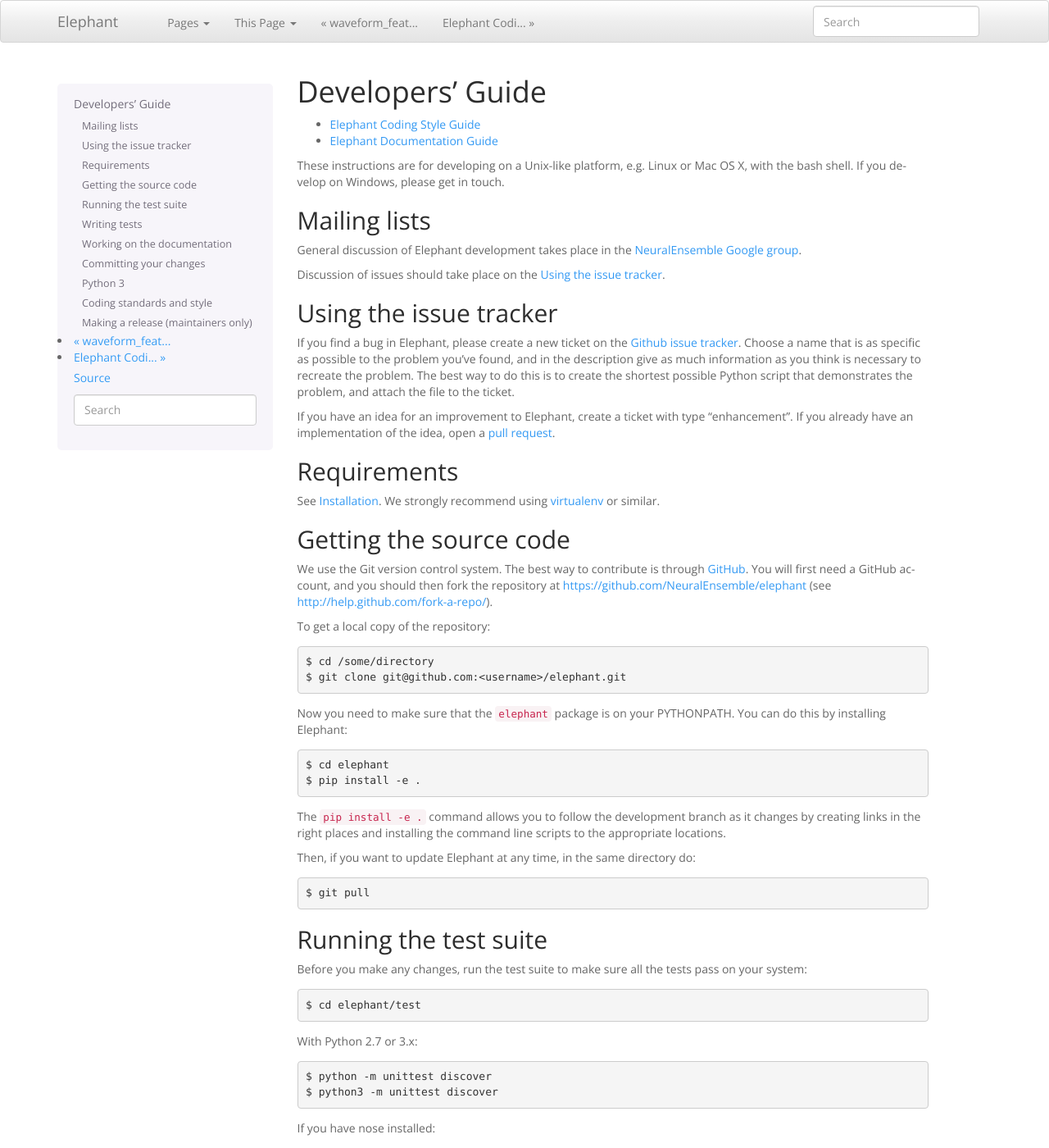
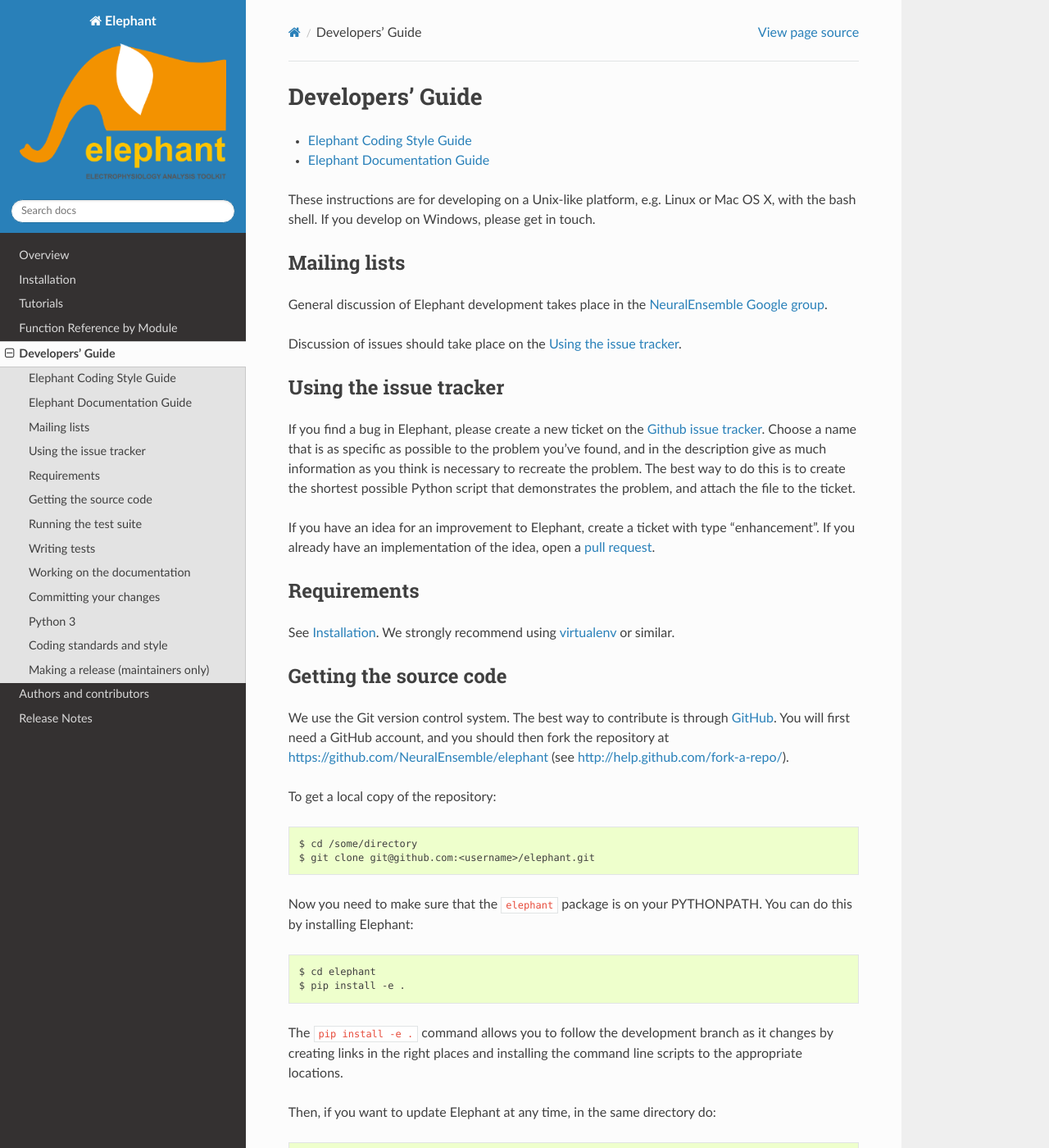
Before and after one commit to NeuralEnsemble/elephant, a Sphinx documentation site: the page built from doc/developers_guide.rst, in a window 1280 px wide and 1400 px high. Shown: the whole window at 82% size. Built offline with Sphinx 7.4.7 and the Read the Docs theme 2.0.0, drawn with Linux system fonts in a browser that asks for light colours; formulas are drawn with MathJax 3; pages that are not in the unit, such as notebooks, are missing from menus; some of the changed text lies outside the part shown.

Commit message:
sphinx_rtd_theme (our custom yellowish theme renders tabs ungly

```diff
--- a/doc/_static/my-styles.css
+++ /dev/null
@@ -1,3 +0,0 @@
-footer {
-  background-color: orange;
-}
--- a/doc/conf.py
+++ b/doc/conf.py
@@ -14,9 +14,6 @@
 import os
 import sys
 from datetime import date
-
-# Custom theme
-import sphinx_bootstrap_theme
 
 # If extensions (or modules to document with autodoc) are in another directory,
 # add these directories to sys.path here. If the directory is relative to the
@@ -126,16 +123,7 @@ autosummary_generate = True
 
 # The theme to use for HTML and HTML Help pages.  See the documentation for
 # a list of builtin themes.
-html_theme = 'bootstrap'
-html_theme_path = sphinx_bootstrap_theme.get_html_theme_path()
-html_theme_options = {
-    'navbar_title': 'Elephant',
-    'navbar_site_name': 'Pages',
-    'navbar_pagenav_name': 'This Page',
-    'navbar_fixed_top': 'false',
-    'source_link_position': 'none',
-    'bootswatch_theme': 'spacelab',
-}
+html_theme = 'sphinx_rtd_theme'
 
 # Theme options are theme-specific and customize the look and feel of a theme
 # further.  For a list of options available for each theme, see the
@@ -359,6 +347,3 @@ def process_docstring_remove_copyright(app, what, name, obj, options, lines):
 def setup(app):
     app.connect('autodoc-process-docstring',
                 process_docstring_remove_copyright)
-
-    # Add custom CSS to Sphinx Bootstrap theme
-    app.add_stylesheet("my-styles.css")  # also can be a full URL
```
Also changed, not shown: doc/install.rst (+7 -9 lines), 1 other file.
